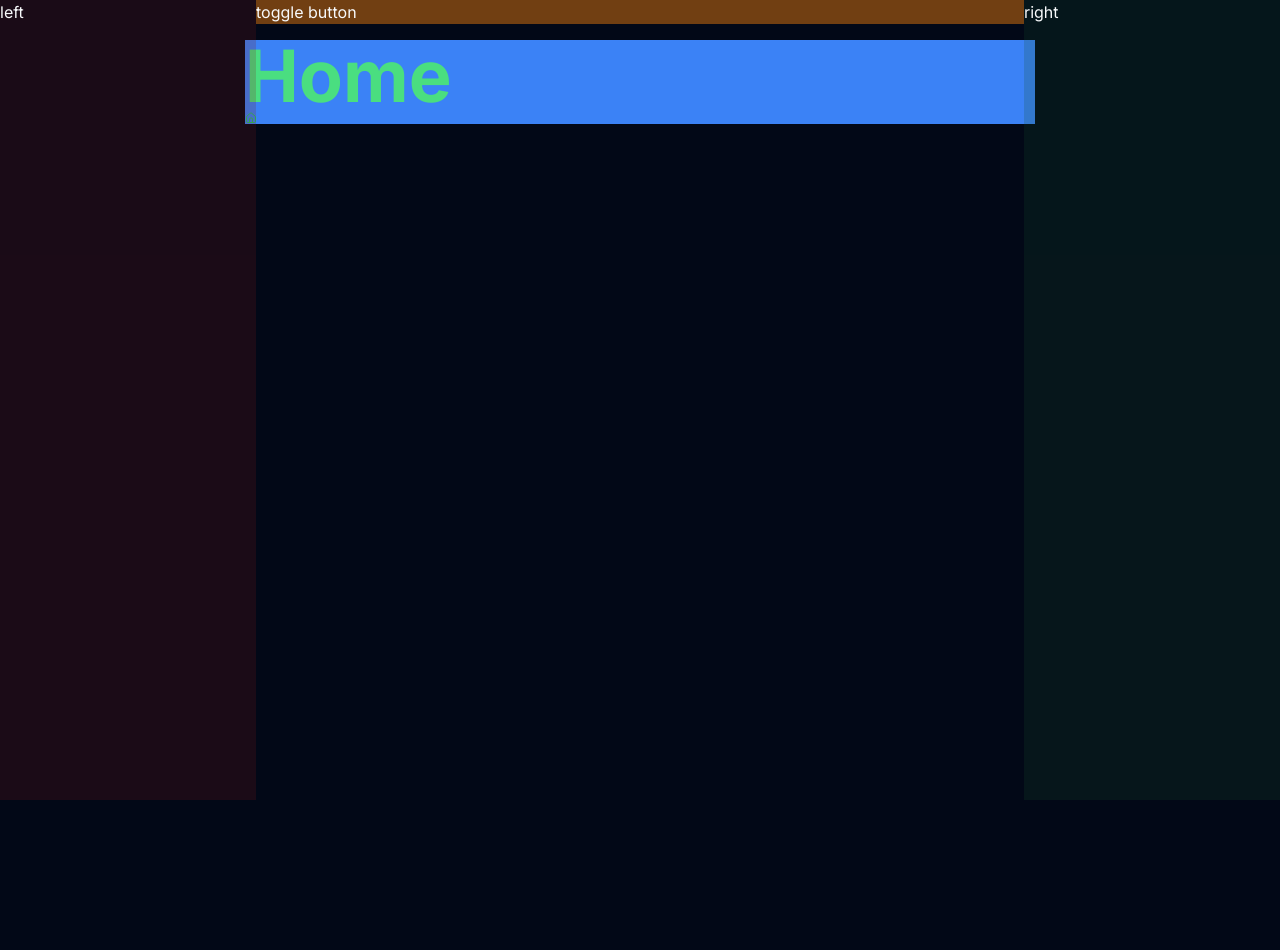
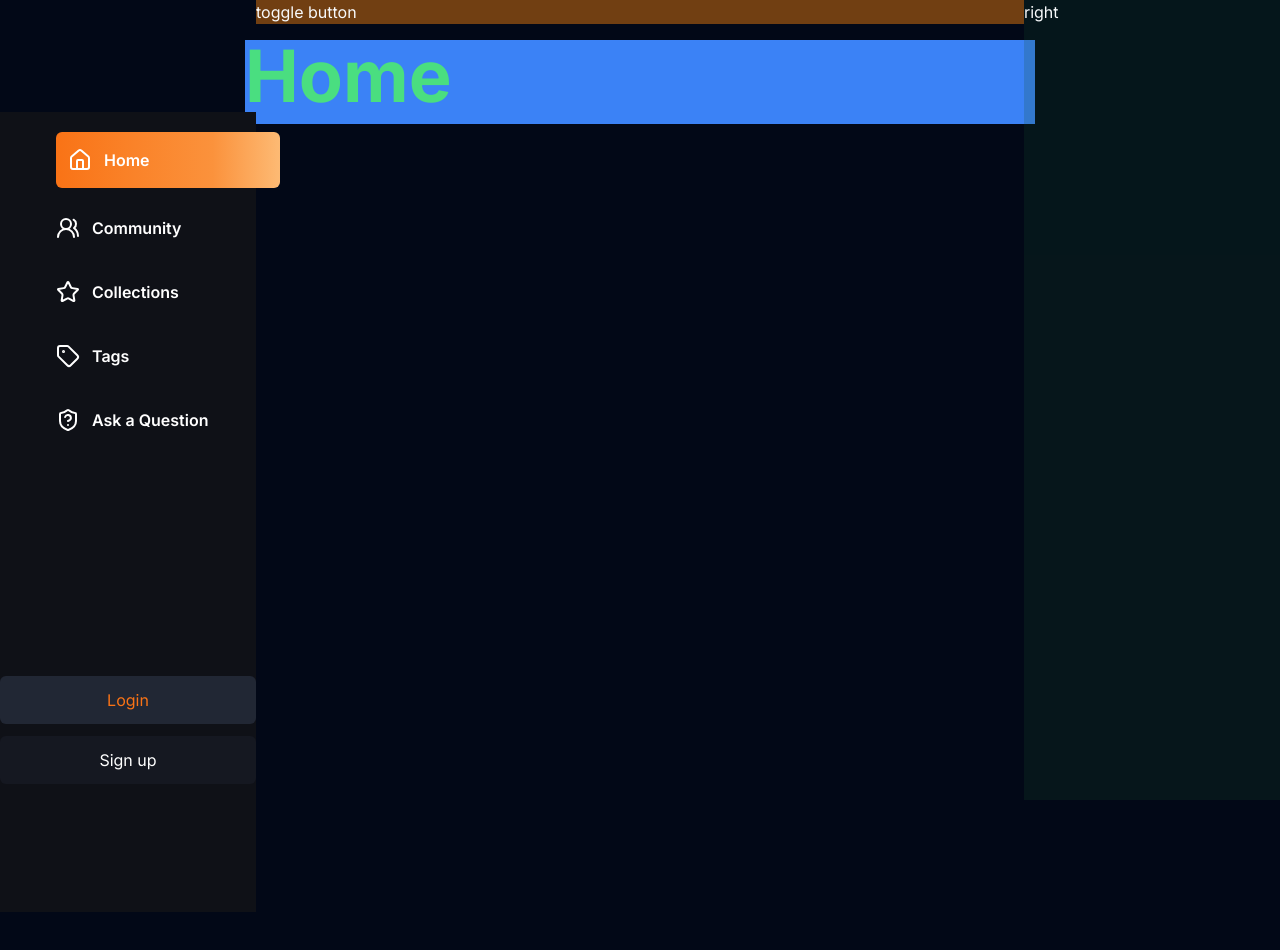
Before and after one commit to Developer095/proj-two, a Next.js app: page / in a window 1280 px wide. Shown: the top 950 px of the page. Built offline with nearby package versions, Linux system fonts and the light colour scheme.

Commit message:
started sideBar

```diff
--- a/app/(default)/layout.tsx
+++ b/app/(default)/layout.tsx
@@ -8,8 +8,120 @@ export default function RootLayout({
 }>) {
   return (
     <section className="mx-auto flex h-full min-h-screen max-w-7xl justify-center">
-      <div className="fixed left-0 top-0 h-screen w-[20%] bg-red-900/20">
-        left
+      <div className="fixed left-0 top-0 mt-28 flex h-screen w-[20%] justify-center bg-[#0f1117] text-white dark:bg-white dark:text-black">
+        <ul className="absolute left-14 top-5 flex flex-col gap-4 font-semibold">
+          <li className="w-56 rounded-md bg-gradient-to-r from-orange-500 via-orange-400 via-70% to-orange-300 py-4 pl-3 hover:cursor-pointer">
+            <span className="flex flex-row gap-3">
+              <svg
+                xmlns="http://www.w3.org/2000/svg"
+                width="24"
+                height="24"
+                viewBox="0 0 24 24"
+                fill="none"
+                stroke="currentColor"
+                stroke-width="2"
+                stroke-linecap="round"
+                stroke-linejoin="round"
+                className="lucide lucide-house"
+              >
+                <path d="M15 21v-8a1 1 0 0 0-1-1h-4a1 1 0 0 0-1 1v8" />
+                <path d="M3 10a2 2 0 0 1 .709-1.528l7-5.999a2 2 0 0 1 2.582 0l7 5.999A2 2 0 0 1 21 10v9a2 2 0 0 1-2 2H5a2 2 0 0 1-2-2z" />
+              </svg>
+              <p>Home</p>
+            </span>
+          </li>
+
+          <li className="py-3 hover:cursor-pointer">
+            <span className="flex flex-row gap-3">
+              <svg
+                xmlns="http://www.w3.org/2000/svg"
+                width="24"
+                height="24"
+                viewBox="0 0 24 24"
+                fill="none"
+                stroke="currentColor"
+                stroke-width="2"
+                stroke-linecap="round"
+                stroke-linejoin="round"
+                className="lucide lucide-users-round"
+              >
+                <path d="M18 21a8 8 0 0 0-16 0" />
+                <circle cx="10" cy="8" r="5" />
+                <path d="M22 20c0-3.37-2-6.5-4-8a5 5 0 0 0-.45-8.3" />
+              </svg>
+              <p>Community</p>
+            </span>
+          </li>
+          <li className="py-3 hover:cursor-pointer">
+            <span className="flex flex-row gap-3">
+              <svg
+                xmlns="http://www.w3.org/2000/svg"
+                width="24"
+                height="24"
+                viewBox="0 0 24 24"
+                fill="none"
+                stroke="currentColor"
+                stroke-width="2"
+                stroke-linecap="round"
+                stroke-linejoin="round"
+                className="lucide lucide-star"
+              >
+                <path d="M11.525 2.295a.53.53 0 0 1 .95 0l2.31 4.679a2.123 2.123 0 0 0 1.595 1.16l5.166.756a.53.53 0 0 1 .294.904l-3.736 3.638a2.123 2.123 0 0 0-.611 1.878l.882 5.14a.53.53 0 0 1-.771.56l-4.618-2.428a2.122 2.122 0 0 0-1.973 0L6.396 21.01a.53.53 0 0 1-.77-.56l.881-5.139a2.122 2.122 0 0 0-.611-1.879L2.16 9.795a.53.53 0 0 1 .294-.906l5.165-.755a2.122 2.122 0 0 0 1.597-1.16z" />
+              </svg>
+              <p>Collections</p>
+            </span>
+          </li>
+          <li className="py-3 hover:cursor-pointer">
+            <span className="flex flex-row gap-3">
+              <svg
+                xmlns="http://www.w3.org/2000/svg"
+                width="24"
+                height="24"
+                viewBox="0 0 24 24"
+                fill="none"
+                stroke="currentColor"
+                stroke-width="2"
+                stroke-linecap="round"
+                stroke-linejoin="round"
+                className="lucide lucide-tag"
+              >
+                <path d="M12.586 2.586A2 2 0 0 0 11.172 2H4a2 2 0 0 0-2 2v7.172a2 2 0 0 0 .586 1.414l8.704 8.704a2.426 2.426 0 0 0 3.42 0l6.58-6.58a2.426 2.426 0 0 0 0-3.42z" />
+                <circle cx="7.5" cy="7.5" r=".5" fill="currentColor" />
+              </svg>
+              <p>Tags</p>
+            </span>
+          </li>
+          <li className="py-3 hover:cursor-pointer">
+            <span className="flex flex-row gap-3">
+              <svg
+                xmlns="http://www.w3.org/2000/svg"
+                width="24"
+                height="24"
+                viewBox="0 0 24 24"
+                fill="none"
+                stroke="currentColor"
+                stroke-width="2"
+                stroke-linecap="round"
+                stroke-linejoin="round"
+                className="lucide lucide-shield-question"
+              >
+                <path d="M20 13c0 5-3.5 7.5-7.66 8.95a1 1 0 0 1-.67-.01C7.5 20.5 4 18 4 13V6a1 1 0 0 1 1-1c2 0 4.5-1.2 6.24-2.72a1.17 1.17 0 0 1 1.52 0C14.51 3.81 17 5 19 5a1 1 0 0 1 1 1z" />
+                <path d="M9.1 9a3 3 0 0 1 5.82 1c0 2-3 3-3 3" />
+                <path d="M12 17h.01" />
+              </svg>
+              <p>Ask a Question</p>
+            </span>
+          </li>
+        </ul>
+
+        <div className="absolute bottom-32 flex flex-col gap-3">
+          <button className="h-12 w-64 rounded-md bg-[#212734] px-8 text-orange-500 dark:bg-orange-300">
+            Login
+          </button>
+          <button className="h-12 w-64 rounded-md bg-[#151821] px-8">
+            Sign up
+          </button>
+        </div>
       </div>
 
       <section className="mx-[245px] h-[200vh] w-[60%] flex-1">
```
